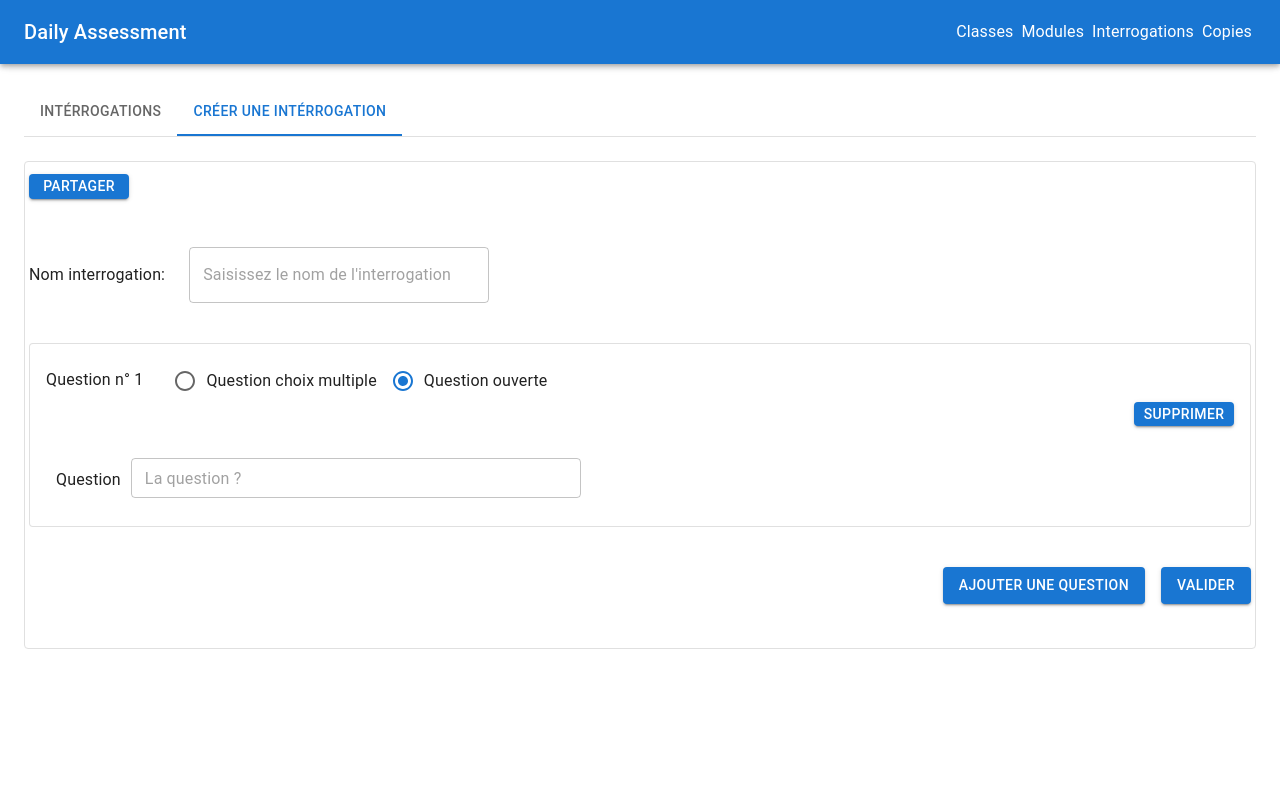
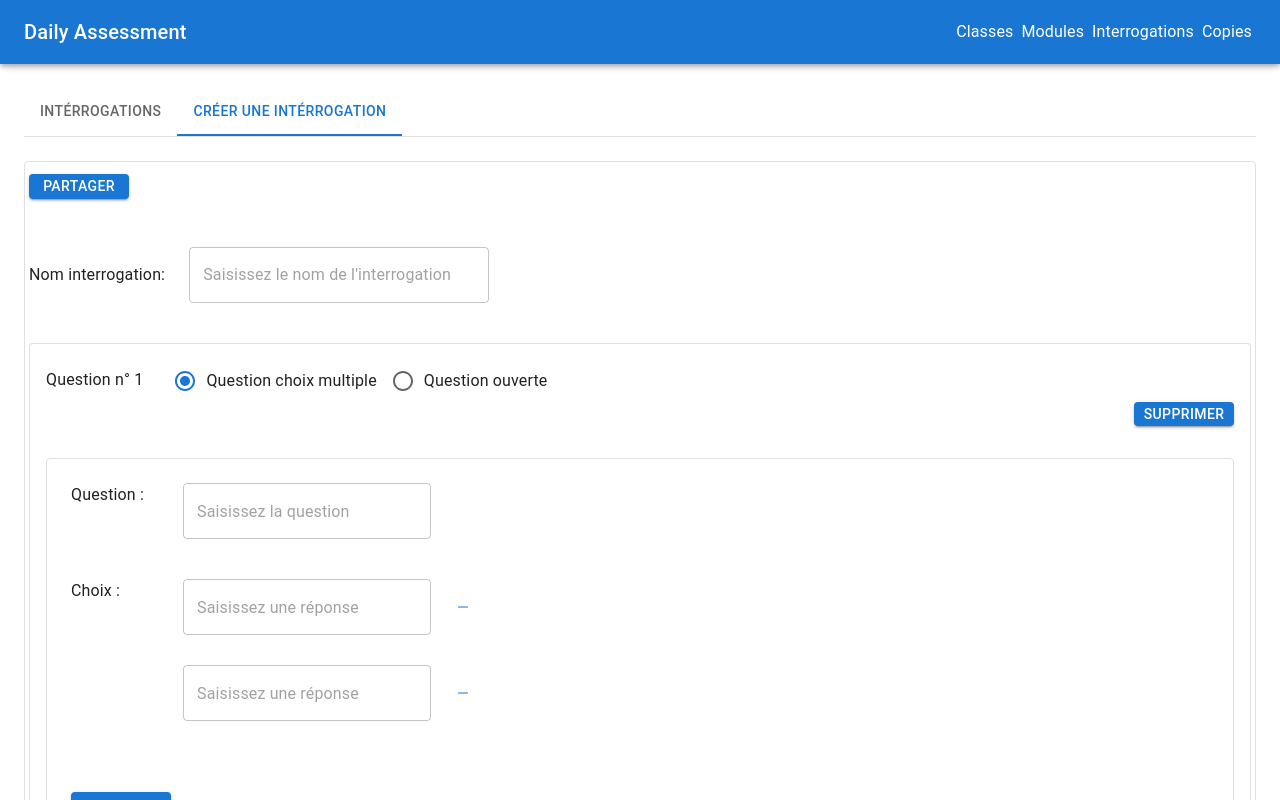
Before and after one commit to Kodians/assessment-manager, a React (Create React App) app in the folder front/: page /teacher/interrogations in a window 1280 px wide. Both pictures are taken after a click on the tab "CRÉER UNE INTÉRROGATION". Shown: the top 800 px of the page. Built offline with nearby package versions, Linux system fonts and the light colour scheme.

Commit message:
fix question type mismatch

```diff
--- a/front/src/components/questions/QuestionCard.tsx
+++ b/front/src/components/questions/QuestionCard.tsx
@@ -15,16 +15,20 @@ import {
   Typography,
 } from '@mui/material'
 
-enum QuestionType {
-  multiple = 'Question choix multiple',
-  ouverte = 'Question ouverte',
-}
-
-export const QuestionCard = ({ questionNumber, deleteQuestion, question, setQuestions }: any) => {
-  const [questionType, setQuestionType] = useState<string>(QuestionType.ouverte)
+export const QuestionCard = ({ questionNumber, deleteQuestion, question, setQuestions, QuestionTypesEnum }: any) => {
+  const [questionType, setQuestionType] = useState<string>(question.type)
 
   const handleChangeQuestionType = (event: React.ChangeEvent<HTMLInputElement>) => {
     setQuestionType(event.target.value)
+    setQuestions((prevState: any) => {
+      const newState = prevState.map((item: any) => {
+        if (item.id === question.id) {
+          item.type = event.target.value
+        }
+        return item
+      })
+      return newState
+    })
   }
 
   const removeQuestion = () => {
@@ -49,8 +53,16 @@ export const QuestionCard = ({ questionNumber, deleteQuestion, question, setQues
                   onChange={handleChangeQuestionType}
                   name="radio-buttons-group"
                 >
-                  <FormControlLabel value={QuestionType.multiple} control={<Radio />} label={QuestionType.multiple} />
-                  <FormControlLabel value={QuestionType.ouverte} control={<Radio />} label={QuestionType.ouverte} />
+                  <FormControlLabel
+                    value={QuestionTypesEnum.multiple}
+                    control={<Radio />}
+                    label={QuestionTypesEnum.multiple}
+                  />
+                  <FormControlLabel
+                    value={QuestionTypesEnum.ouverte}
+                    control={<Radio />}
+                    label={QuestionTypesEnum.ouverte}
+                  />
                 </RadioGroup>
               </FormControl>
             </Grid>
@@ -69,7 +81,7 @@ export const QuestionCard = ({ questionNumber, deleteQuestion, question, setQues
           </Box>
         </CardContent>
 
-        {questionType.includes(QuestionType.multiple) ? (
+        {questionType.includes(QuestionTypesEnum.multiple) ? (
           <CardContent>
             <MultipleChoixQuestion question={question} setQuestions={setQuestions} />
           </CardContent>
--- a/front/src/pages/question.tsx
+++ b/front/src/pages/question.tsx
@@ -3,7 +3,7 @@ import React from 'react'
 import { QuestionCard } from '@components'
 import { AssessmentRelatedClassAndModuleContainter, SharedModal } from '@components'
 import { getSize } from '@helpers'
-import { useMutation } from '@hooks'
+// import { useMutation } from '@hooks'
 import { IconButton } from '@mui/material'
 import Box from '@mui/material/Box'
 import Button from '@mui/material/Button'
@@ -30,6 +30,11 @@ interface TabPanelProps {
   children?: React.ReactNode
   index: number
   value: number | string
+}
+
+enum QuestionTypesEnum {
+  multiple = 'Question choix multiple',
+  ouverte = 'Question ouverte',
 }
 
 function TabPanel(props: TabPanelProps) {
@@ -61,15 +66,15 @@ function a11yProps(index: number) {
 }
 
 export const Question = ({ appRef }: any) => {
-  const [value, setValue] = React.useState<number | string>(0)
+  const [tabValue, setTabValue] = React.useState<number | string>(0)
 
-  const handleChange = (event: React.SyntheticEvent, newValue: number | string) => {
-    setValue(newValue)
+  const handleTabChange = (event: React.SyntheticEvent, newValue: number | string) => {
+    setTabValue(newValue)
   }
   const [questions, setQuestions] = React.useState<TypeQuestion>([
     {
       id: 1,
-      type: 'Question choix multiple',
+      type: QuestionTypesEnum.multiple,
       question: '',
       responses: [
         { id: 1, text: '' },
@@ -78,13 +83,13 @@ export const Question = ({ appRef }: any) => {
     },
   ])
 
-  const [assessments, setAssessments] = React.useState<any>()
+  // const [assessments, setAssessments] = React.useState<any>()
 
   const [assessmentName, setAssessmentName] = React.useState<string>('')
 
-  const { mutate } = useMutation('http://localhost:3000/api/assessments', {
-    method: 'POST',
-  })
+  // const { mutate } = useMutation('http://localhost:3000/api/assessments', {
+  //   method: 'POST',
+  // })
 
   const [open, setOpen] = React.useState(false)
 
@@ -99,16 +104,10 @@ export const Question = ({ appRef }: any) => {
   const addQuestion = () => {
     const newQuestion = {
       id: questions.length + 1,
-      type: 'Question choix multiple',
+      type: QuestionTypesEnum.ouverte,
       question: '',
-      responses: [
-        { id: 1, text: '' },
-        { id: 2, text: '' },
-      ],
     }
     setQuestions([...questions, newQuestion])
-
-    addAssessment()
   }
 
   const deleteQuestion = (question: any) => {
@@ -118,7 +117,7 @@ export const Question = ({ appRef }: any) => {
     })
   }
 
-  const addAssessment = () => {
+  /*const addAssessment = () => {
     const newAssessment = {
       id: assessments.length + 1,
       name: assessmentName,
@@ -132,24 +131,28 @@ export const Question = ({ appRef }: any) => {
       const newAssessments = prevAssessments.filter((prevAssessment: any) => prevAssessment.id !== assessment.id)
       return newAssessments
     })
-  }
+  }*/
 
   const saveQuestions = () => {
-    mutate({
+    console.log({
       name: assessmentName,
       questions,
     })
+    // mutate({
+    //   name: assessmentName,
+    //   questions,
+    // })
   }
 
   return (
     <Box sx={{ width: '100%' }}>
       <Box sx={{ borderBottom: 1, borderColor: 'divider', width: '100%' }}>
-        <Tabs value={value} onChange={handleChange} aria-label="basic tabs example">
+        <Tabs value={tabValue} onChange={handleTabChange} aria-label="basic tabs example">
           <Tab label="Intérrogations" {...a11yProps(0)} />
           <Tab label="Créer une intérrogation" {...a11yProps(1)} />
         </Tabs>
       </Box>
-      <TabPanel value={value} index={0}>
+      <TabPanel value={tabValue} index={0}>
         <List>
           <ListItem divider sx={{ backgroundColor: '#efefef', display: 'flex', justifyContent: 'space-between' }}>
             <ListItemText primary="Nom interrogation" sx={{ fontweight: 'bold', fontSize: 16 }} />
@@ -159,20 +162,23 @@ export const Question = ({ appRef }: any) => {
               sx={{ fontweight: 'bold', fontSize: 16, display: 'flex', justifyContent: 'flex-end' }}
             />
           </ListItem>
-          {/* {assessments.map((assessment: any) => (
+          {[
+            { id: 1, name: 'Interrogation 1', questions: [{ id: 1, question: 'Question 1' }] },
+            { id: 2, name: 'Interrogation 2', questions: [{ id: 1, question: 'Question 1' }] },
+          ].map((assessment: any) => (
             <ListItem key={assessment.id} divider sx={{ display: 'flex', justifyContent: 'center' }}>
               <ListItemText primary={assessment.name} />
               <ListItemText primary={assessment.questions.length} />
               <ListItemText sx={{ display: 'flex', justifyContent: 'flex-end' }}>
                 <IconButton edge="end" aria-label="delete">
-                  <ImCancelCircle onClick={() => removeAssessment(assessment)} />
+                  <ImCancelCircle />
                 </IconButton>
               </ListItemText>
             </ListItem>
-          ))} */}
+          ))}
         </List>
       </TabPanel>
-      <TabPanel value={value} index={1}>
+      <TabPanel value={tabValue} index={1}>
         <Paper sx={{ p: 0.5, '& > div': { marginBottom: 5 }, border: '1px solid #e0e0e0' }} elevation={0}>
           <Button
             type="button"
@@ -203,6 +209,7 @@ export const Question = ({ appRef }: any) => {
                 question={question}
                 setQuestions={setQuestions}
                 deleteQuestion={deleteQuestion}
+                QuestionTypesEnum={QuestionTypesEnum}
                 key={question.id}
               />
             ))}
```
Also changed, not shown: 1 other file (tests, documents, lock files or other folders).
